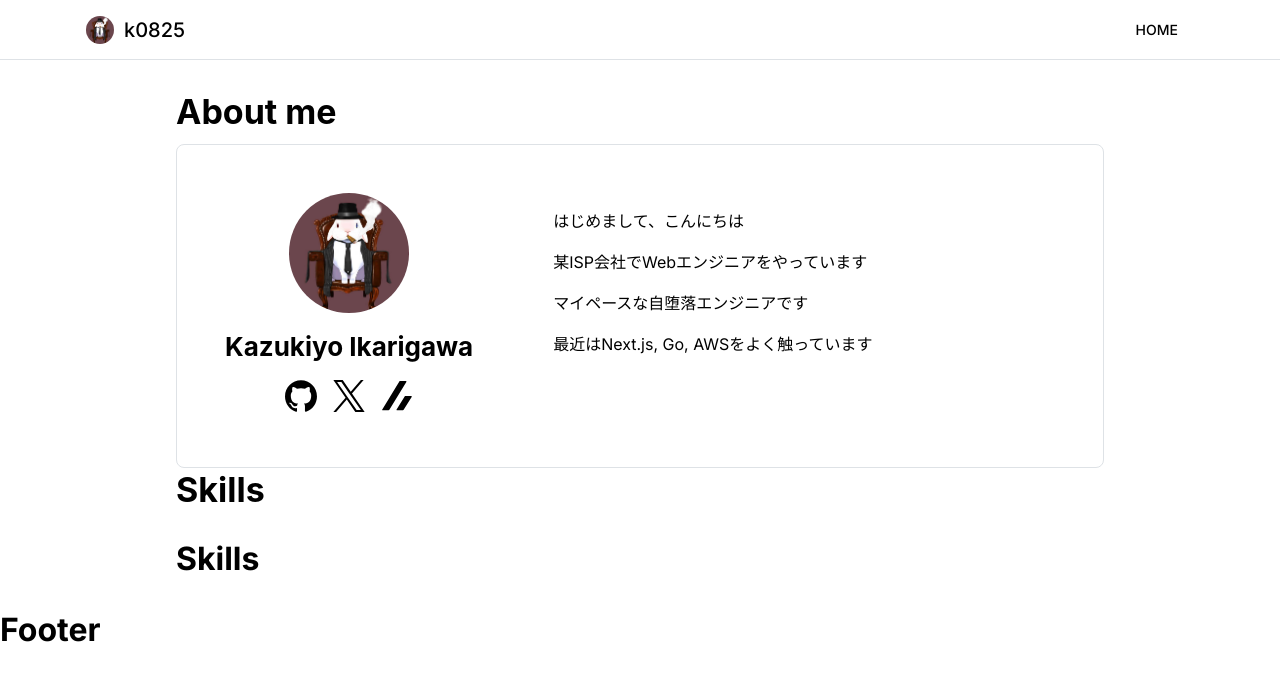
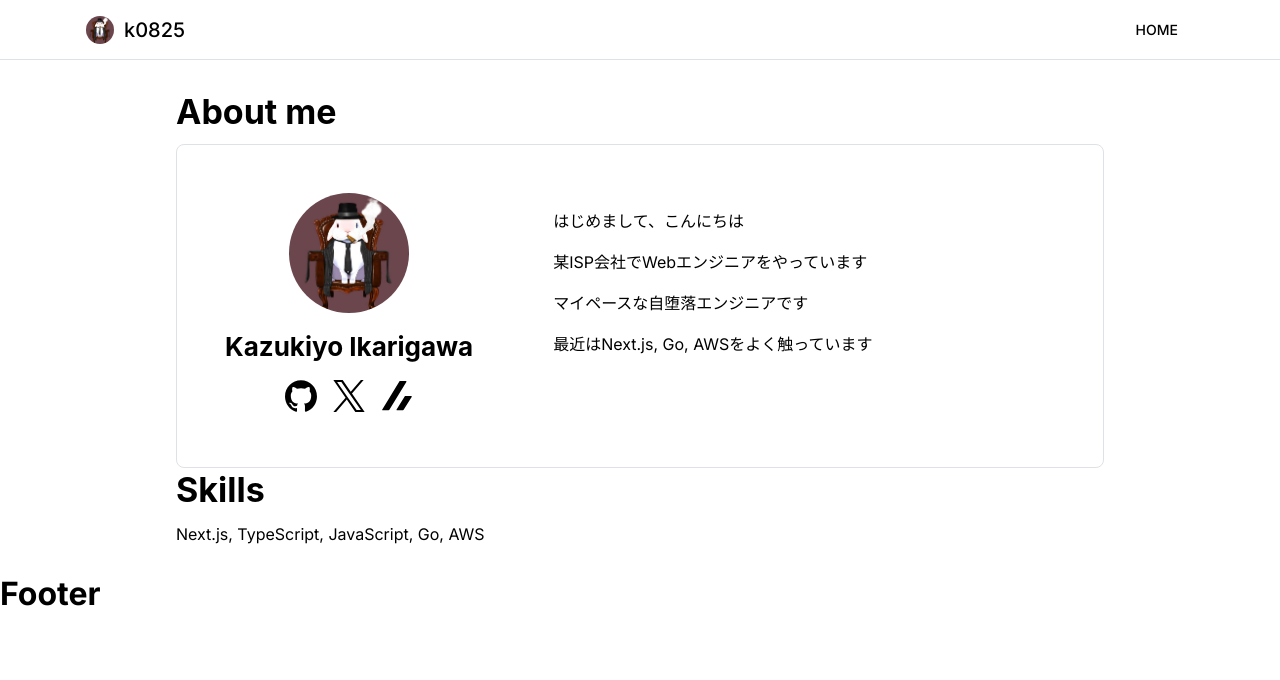
Before and after one commit to k0825/portfolio-k0825, a Next.js app: page / in a window 1280 px wide. Shown: the top 680 px of the page. Built offline with nearby package versions, Linux system fonts and the light colour scheme.

Commit message:
とりあえずのスキルを書いた

```diff
--- a/src/components/skills/Skills.tsx
+++ b/src/components/skills/Skills.tsx
@@ -1,7 +1,5 @@
+import { Text } from "@mantine/core";
+
 export const Skills = () => {
-  return (
-    <div>
-      <h1>Skills</h1>
-    </div>
-  );
+  return <Text>Next.js, TypeScript, JavaScript, Go, AWS</Text>;
 };
```
